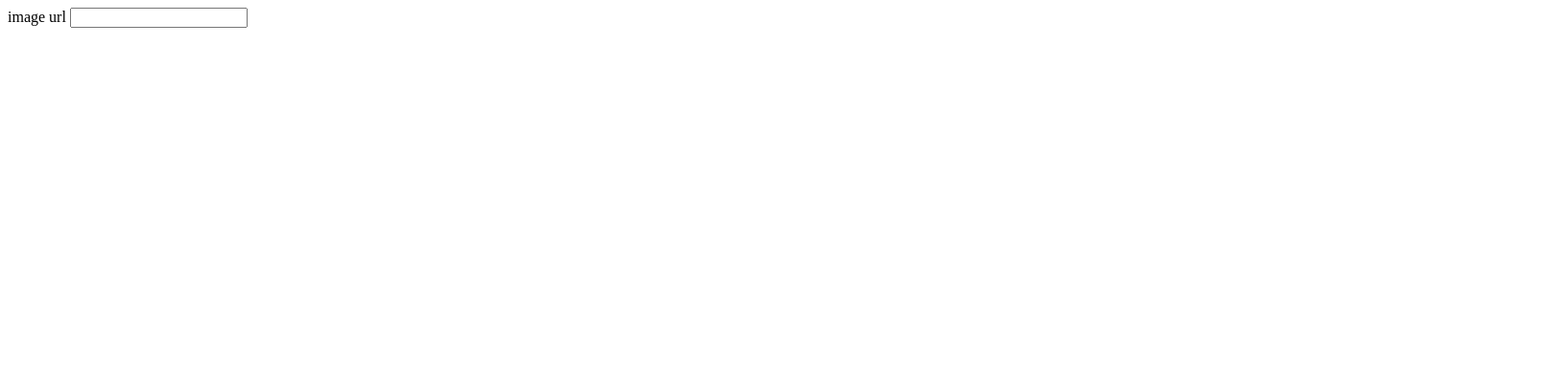
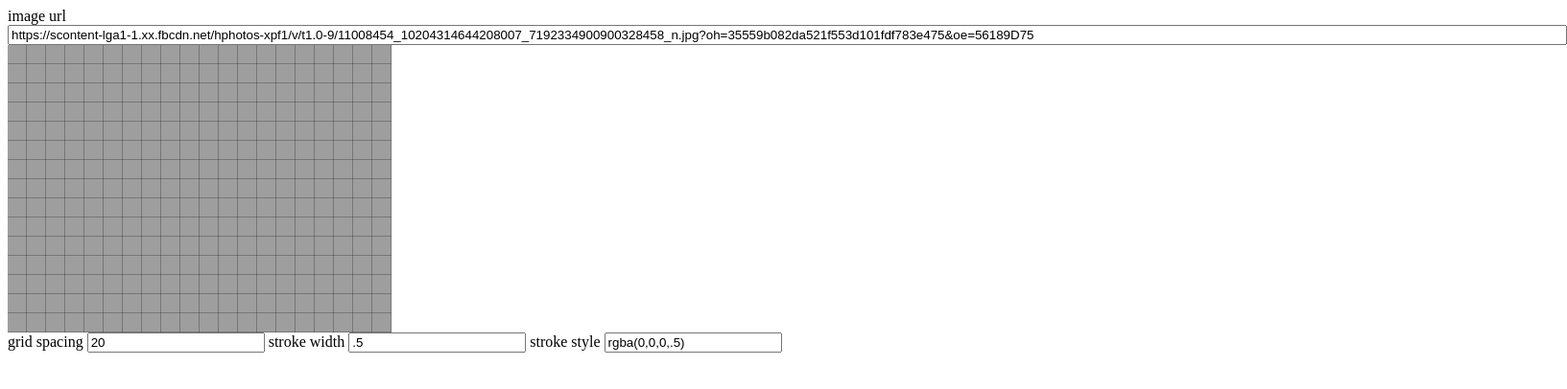
Before and after one commit to dpatru/imagegrid, a plain HTML site: page index.html in a window 1280 px wide. Shown: the whole page at 96% size, 1633 px wide, since content can reach past the window. Drawn offline with Linux system fonts and the light colour scheme.

Commit message:
Add gridlines.

```diff
--- a/imagegrid.js
+++ b/imagegrid.js
@@ -1,2 +1,62 @@
-alert("hello");
-var x="hello";
+// alert("hello");
+var canvas = document.getElementById('c');
+var ctx = canvas.getContext("2d");
+
+
+function loadImage() {
+    // see https://developer.mozilla.org/en-US/docs/Web/HTML/CORS_enabled_image#What_is_a_.22tainted.22_canvas.3F
+    // alert("loadImage");
+    var img = new Image;
+    img.onload = function() {
+	// alert("loaded"+img.src);
+	loadImageOnCanvas(img);
+	drawGrid();
+    };
+    img.onerror = function() {
+	alert("couldn't load image at url "+ url);
+    };
+    img.crossOrigin = "Anonymous";
+    var url = document.getElementById('url').value;
+    img.src = url;
+    // make sure the load event fires for cached images too
+    if ( img.complete || img.complete === undefined ) {
+    	img.src = "";
+    	img.src = url;    // alert("loading cached img");
+    	return false;
+    };
+};
+
+function loadImageOnCanvas(img) {
+    var canvas = document.getElementById('c');
+    canvas.width = img.width;
+    canvas.height = img.height;
+    var ctx = canvas.getContext("2d");
+    ctx.drawImage( img, 0, 0 );
+};
+
+// from http://stackoverflow.com/a/1421988/268040q
+function isNumber(obj) { return !isNaN(parseFloat(obj)) }
+
+function drawGrid() {
+    // alert("drawing grid");
+    var spacing = parseFloat(document.getElementById('spacing').value);
+    if (!isNumber(spacing)) {
+	alert(spacing +" is not a number!");
+	return;
+    }
+    var canvas = document.getElementById('c');
+    var ctx = canvas.getContext("2d");
+    for (var x = spacing-.5; x < canvas.width; x+=spacing) {
+	ctx.moveTo(x, 0);
+	ctx.lineTo(x, canvas.height);
+	// console.log("x = "+x);
+    }
+    for (var y = spacing-.5; y < canvas.height; y+=spacing) {
+	ctx.moveTo(0, y);
+	ctx.lineTo(canvas.width, y);
+	// console.log("y = "+y);
+    }
+    ctx.lineWidth = document.getElementById("width").value; // "1";
+    ctx.strokeStyle = document.getElementById("style").value;
+    ctx.stroke();
+}
--- a/index.html
+++ b/index.html
@@ -1,2 +1,26 @@
-<form><label>image url <input id="url"></label></form>
-<script src="imagegrid.js"></script>
+<!DOCTYPE html>
+<html>
+<head></head>
+<body onload="loadImage(); return false;">
+  <form name="form1" onSubmit="loadImage(); return false;">
+    <label>image url
+      <input id="url" size="200" onChange="loadImage(); return false;" value="https://scontent-lga1-1.xx.fbcdn.net/hphotos-xpf1/v/t1.0-9/11008454_10204314644208007_7192334900900328458_n.jpg?oh=35559b082da521f553d101fdf783e475&oe=56189D75">
+    </label>
+  </form>
+  <canvas id="c" style="display:block"></canvas>
+  <form>
+    <label>grid spacing
+      <input id="spacing" type="number" min="2"
+	     step="1" value="20" onChange="loadImage(); return false;">
+    </label>
+    <label>stroke width
+      <input id="width" type="text" value=".5" onChange="loadImage(); return false;">
+    </label>
+    <label>stroke style
+      <input id="style" type="text" value="rgba(0,0,0,.5)" onChange="loadImage(); return false;">
+    </label>
+  </form>
+
+  <script src="imagegrid.js"></script>
+</body>
+</html>
```
